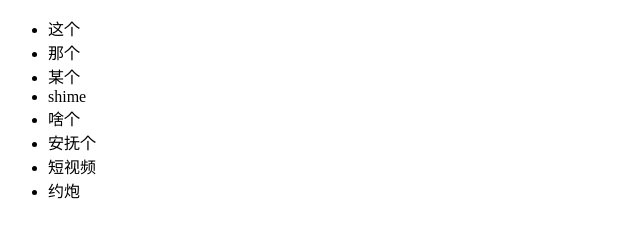
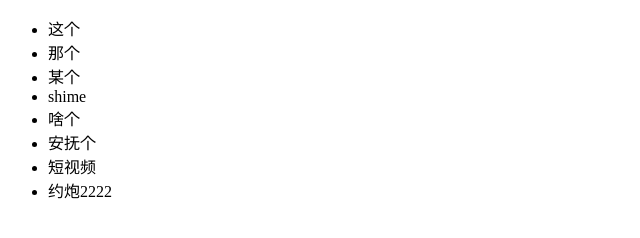
Before and after one commit to zph0915/dbhot, a plain HTML site: page index.html in a window 1280 px wide. Shown: the full height of the page, 0-640 px from the left. Drawn offline with Linux system fonts and the light colour scheme.

Commit message:
商城50%

```diff
--- a/index.html
+++ b/index.html
@@ -15,7 +15,7 @@
 			<li>啥个</li>
 			<li>安抚个</li>
 			<li>短视频</li>
-			<li>约炮</li>
+			<li>约炮2222</li>
 		</ul>
 	</div>
 </body>
```
